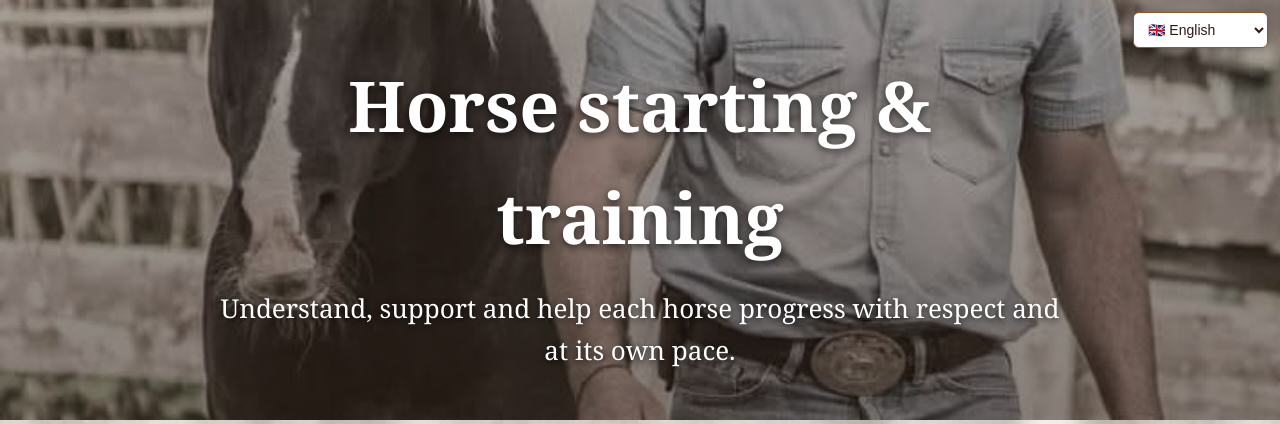
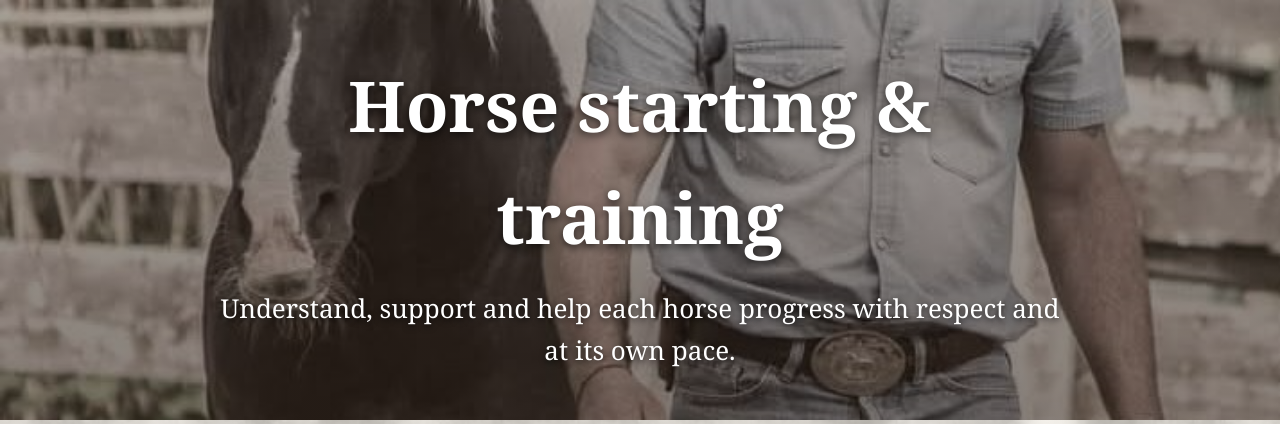
Before and after one commit to cowdream/The-horse-farm, a Flask app: page /debourrage-travail-cheval in a window 1280 px wide. Shown: the top 424 px of the page. Run offline with Flask 3, Linux system fonts and the light colour scheme.

Commit message:
Add files via upload

```diff
--- a/Templates/debourrage-travail-cheval.html
+++ b/Templates/debourrage-travail-cheval.html
@@ -126,14 +126,9 @@
                 object-fit: cover;
             }
         }
-
-        .horsefarm-language-picker { position:fixed; top:12px; right:12px; z-index:9999; }
-        .horsefarm-language-picker select { padding:8px 10px; border-radius:6px; font-size:14px; max-width:175px; background:#fff; color:#2d1a0f; border:1px solid #8a5a2b; box-shadow:0 2px 7px #0003; }
-        @media(max-width:600px) { .horsefarm-language-picker { top:8px; right:8px; } .horsefarm-language-picker select { font-size:13px; max-width:155px; } }
     </style>
 </head>
 <body>
-    <div class="horsefarm-language-picker"><select id="langue-site" aria-label="Choisir la langue / Choose language" onchange="traduireSite(this.value)"><option value="fr">🇫🇷 Français</option><option value="en">🇬🇧 English</option><option value="de">🇩🇪 Deutsch</option><option value="es">🇪🇸 Español</option><option value="it">🇮🇹 Italiano</option><option value="nl">🇳🇱 Nederlands</option></select></div>
     <section class="hero">
         <div class="hero-content">
             <h1 data-i18n="hero_title">Débourrage & travail du cheval</h1>
```
